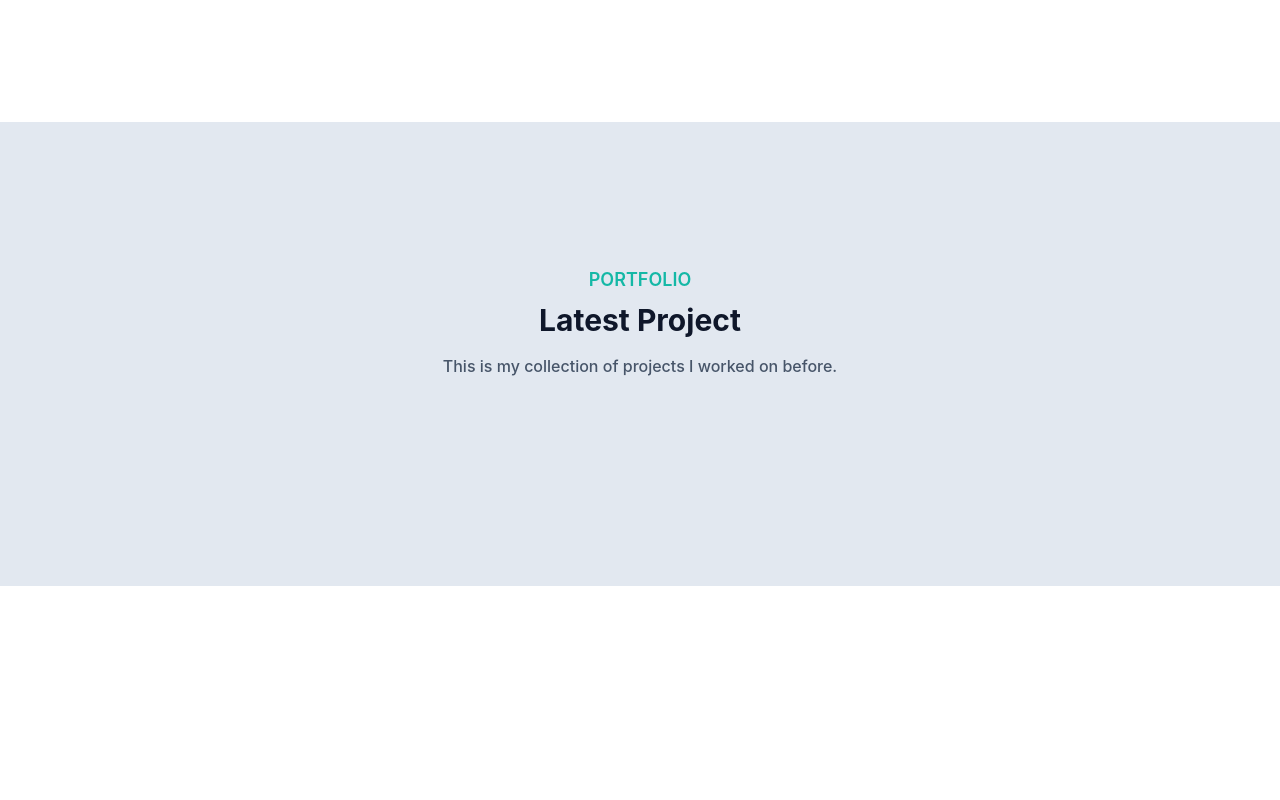
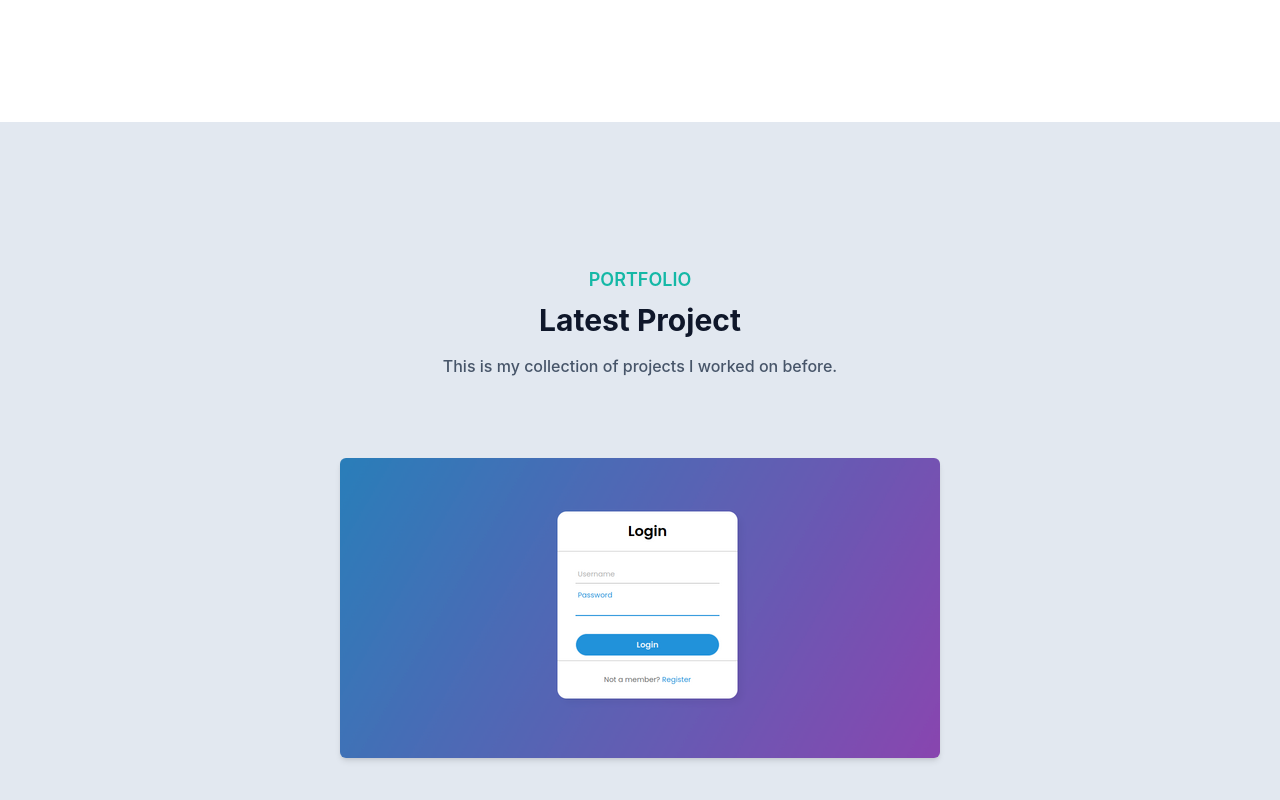
Before and after one commit to rmindra/portfolio-tailwindcss, a website: page index.html in a window 1280 px wide. Shown: the part 1094-1894 px from the top of the page. Before the commit the page ends 1680 px from the top, so only its background shows below. Drawn offline with Linux system fonts and the light colour scheme; files whose address does not match are found by name.

Commit message:
add portfolio img

```diff
--- a/index.html
+++ b/index.html
@@ -245,7 +245,9 @@
         </div>
         <div class="w-full px-4 flex flex-warp justify-center">
           <div class="mb-12 p-4">
-            <div class="rounded-md shadow-md overflow-hidden"></div>
+            <div class="rounded-md shadow-md overflow-hidden">
+              <img src="dis/img/1.png" alt="Landing Page" />
+            </div>
           </div>
         </div>
       </div>
```
Also changed, not shown: dist/img/portfolio/1.png (added), dist/img/portfolio/2.png (added), dist/img/portfolio/3.png (added), dist/style.css.
